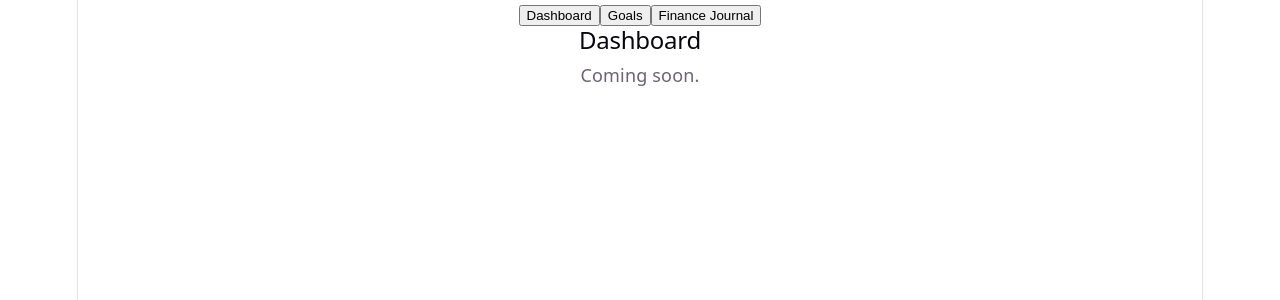
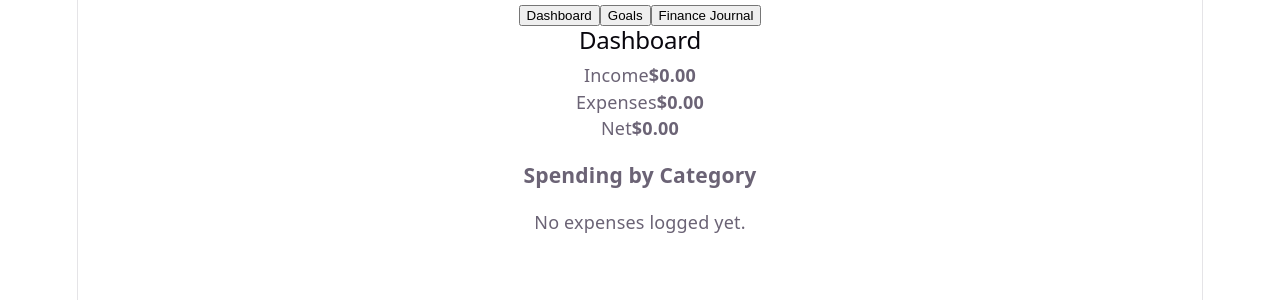
Before and after one commit to Shak771188/whew-budget-app, a React (Vite) app: page / in a window 1280 px wide. Shown: the top 300 px of the page. Built offline with nearby package versions, Linux system fonts and the light colour scheme.

Commit message:
Add income/expense totals and category breakdown to Dashboard

```diff
--- a/src/components/Dashboard.jsx
+++ b/src/components/Dashboard.jsx
@@ -1,8 +1,55 @@
 function Dashboard({ transactions, goals }) {
+  const totalIncome = transactions
+    .filter((t) => t.type === 'income')
+    .reduce((sum, t) => sum + t.amount, 0);
+
+  const totalExpenses = transactions
+    .filter((t) => t.type === 'expense')
+    .reduce((sum, t) => sum + t.amount, 0);
+
+  const net = totalIncome - totalExpenses;
+
+  const categoryTotals = transactions
+    .filter((t) => t.type === 'expense')
+    .reduce((totals, t) => {
+      totals[t.category] = (totals[t.category] || 0) + t.amount;
+      return totals;
+    }, {});
+
   return (
     <div className="dashboard">
       <h2>Dashboard</h2>
-      <p>Coming soon.</p>
+
+      <div className="totals">
+        <div>
+          <span>Income</span>
+          <strong>${totalIncome.toFixed(2)}</strong>
+        </div>
+        <div>
+          <span>Expenses</span>
+          <strong>${totalExpenses.toFixed(2)}</strong>
+        </div>
+        <div>
+          <span>Net</span>
+          <strong className={net >= 0 ? 'positive' : 'negative'}>
+            ${net.toFixed(2)}
+          </strong>
+        </div>
+      </div>
+
+      <h3>Spending by Category</h3>
+      {Object.keys(categoryTotals).length === 0 ? (
+        <p>No expenses logged yet.</p>
+      ) : (
+        <ul className="category-breakdown">
+          {Object.entries(categoryTotals).map(([category, total]) => (
+            <li key={category}>
+              <span>{category}</span>
+              <span>${total.toFixed(2)}</span>
+            </li>
+          ))}
+        </ul>
+      )}
     </div>
   );
 }
```
